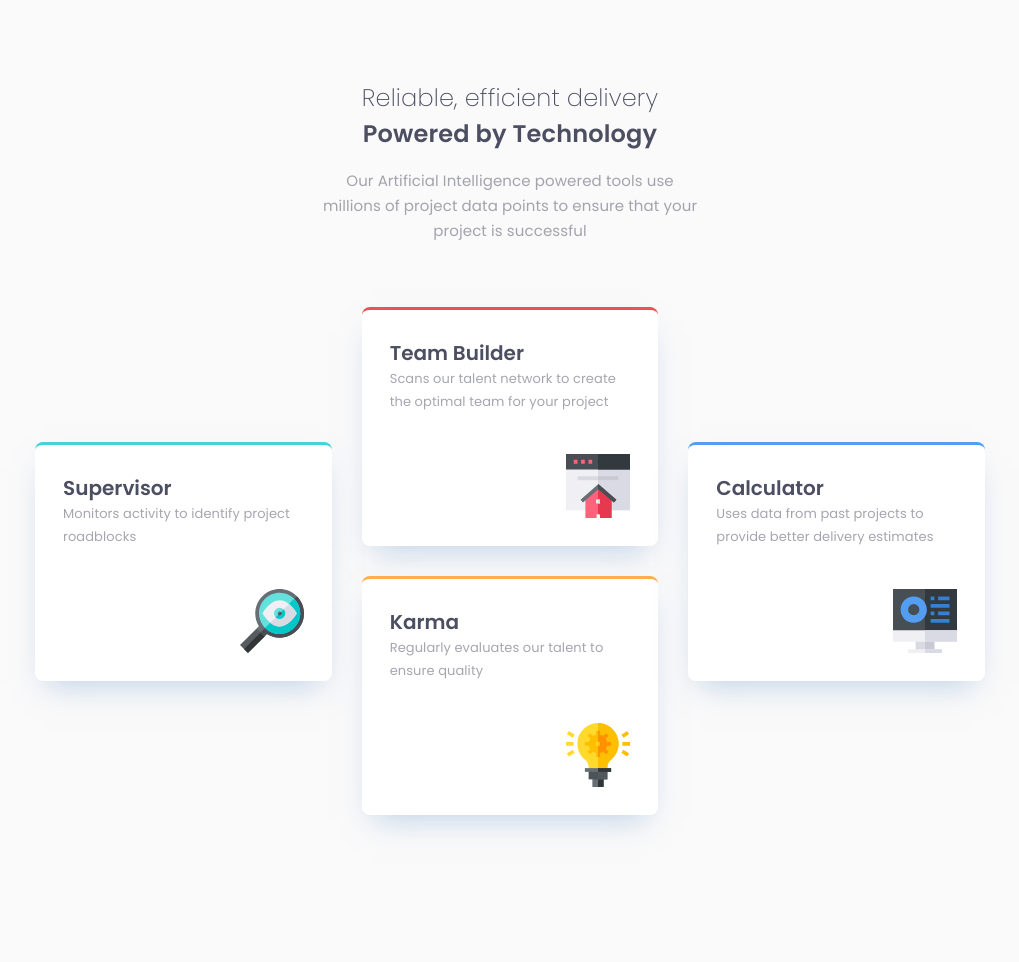
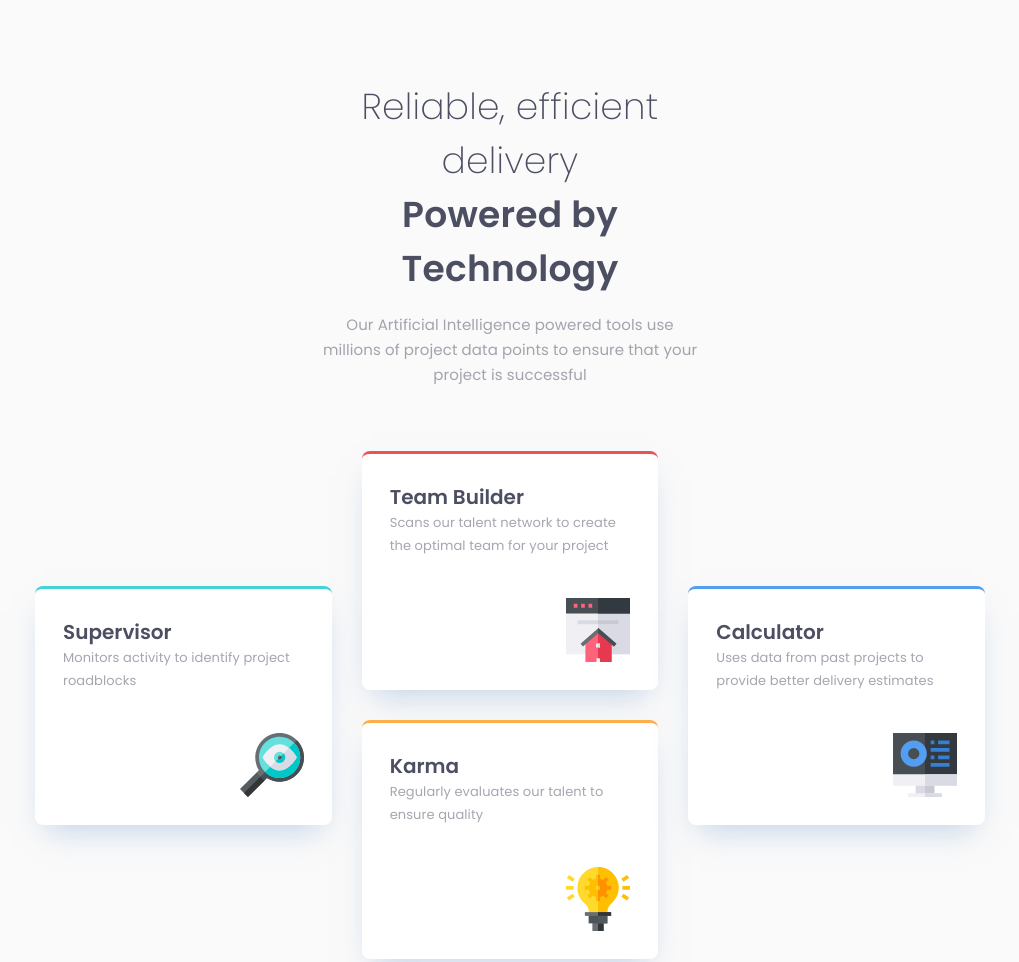
Before and after one commit to librart/four-card-feature-section, a plain HTML site: page index.html in a window 1280 px wide. Shown: the top 962 px of the page, without its empty margins (130-1149 px from the left). Before the commit the page ends 895 px from the top, so only its background shows below. Drawn offline with Linux system fonts and the light colour scheme.

Commit message:
Adjusting some media query

```diff
--- a/style.css
+++ b/style.css
@@ -221,6 +221,11 @@ strong {
   .header {
     margin-inline: 18vw;
   }
+
+  .header-title {
+    font-size: 2.25rem;
+    letter-spacing: 0.25px;
+  }
 }
 
 @media (min-width: 75rem) {
```
